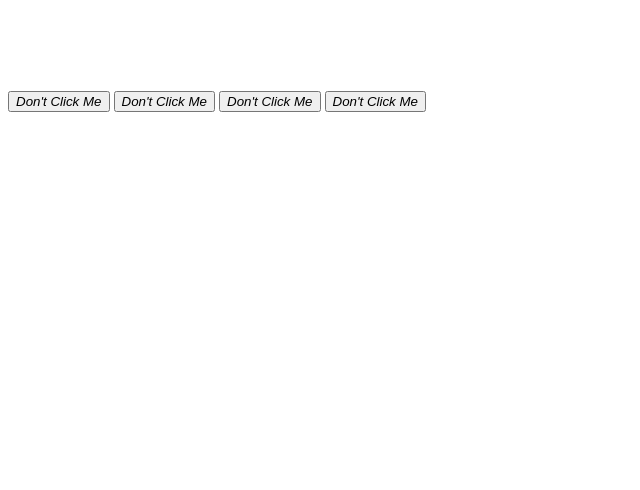
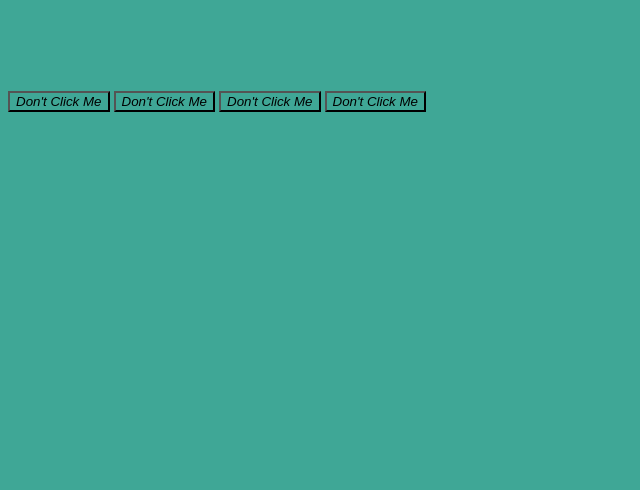
Before and after one commit to Yash999-design/jQuery, a plain HTML site: page index.html in a window 1280 px wide. Shown: the part 310-800 px from the top of the page, without its empty margins (0-640 px from the left). Drawn offline with nearby package versions, Linux system fonts and the light colour scheme.

Commit message:
background color change

```diff
--- a/css/styles.css
+++ b/css/styles.css
@@ -1,3 +1,7 @@
+* {
+  background-color: #3FA796;
+}
+
 .big-class {
   font-size: 10rem;
   color: yellow;
```
